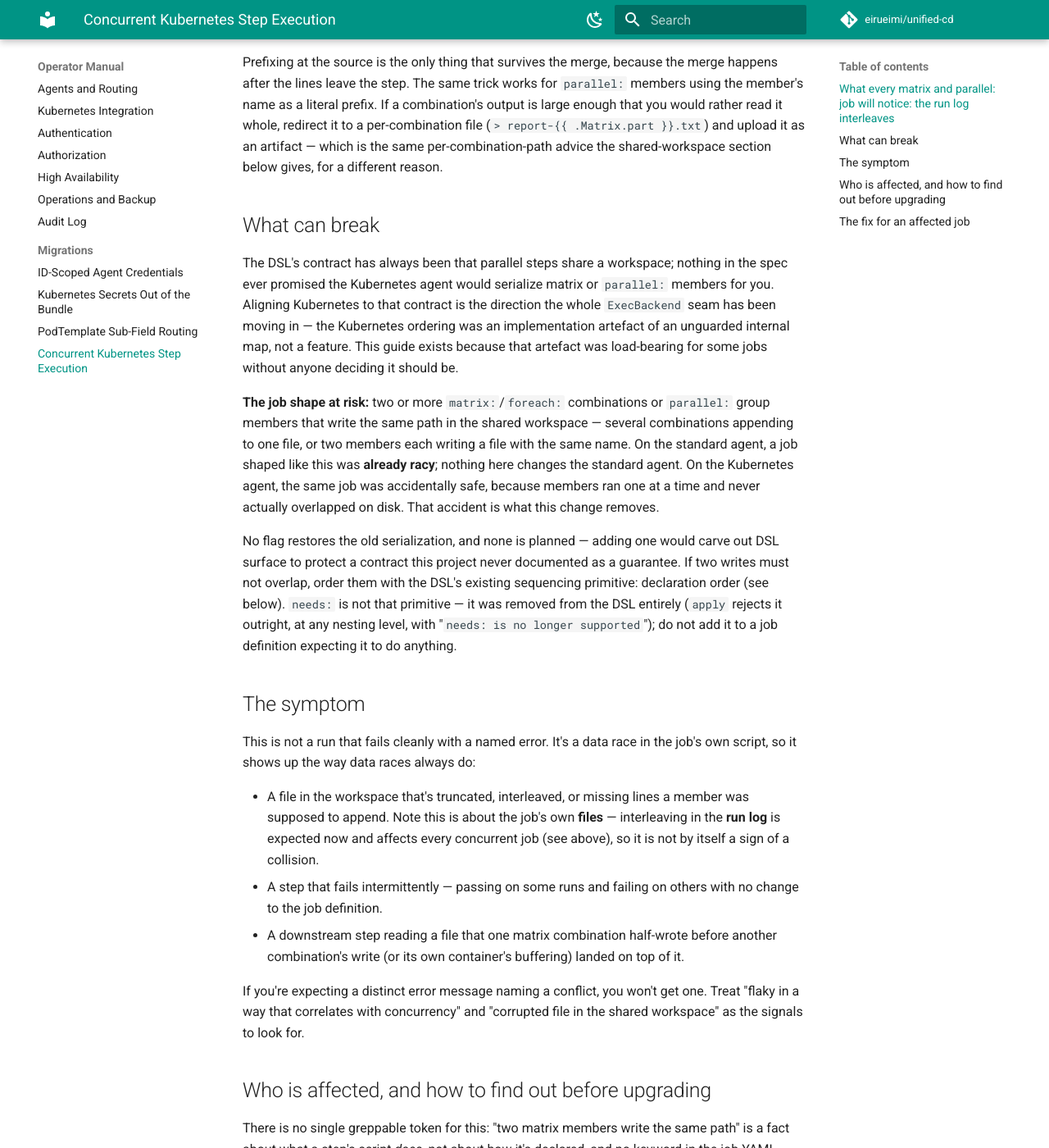
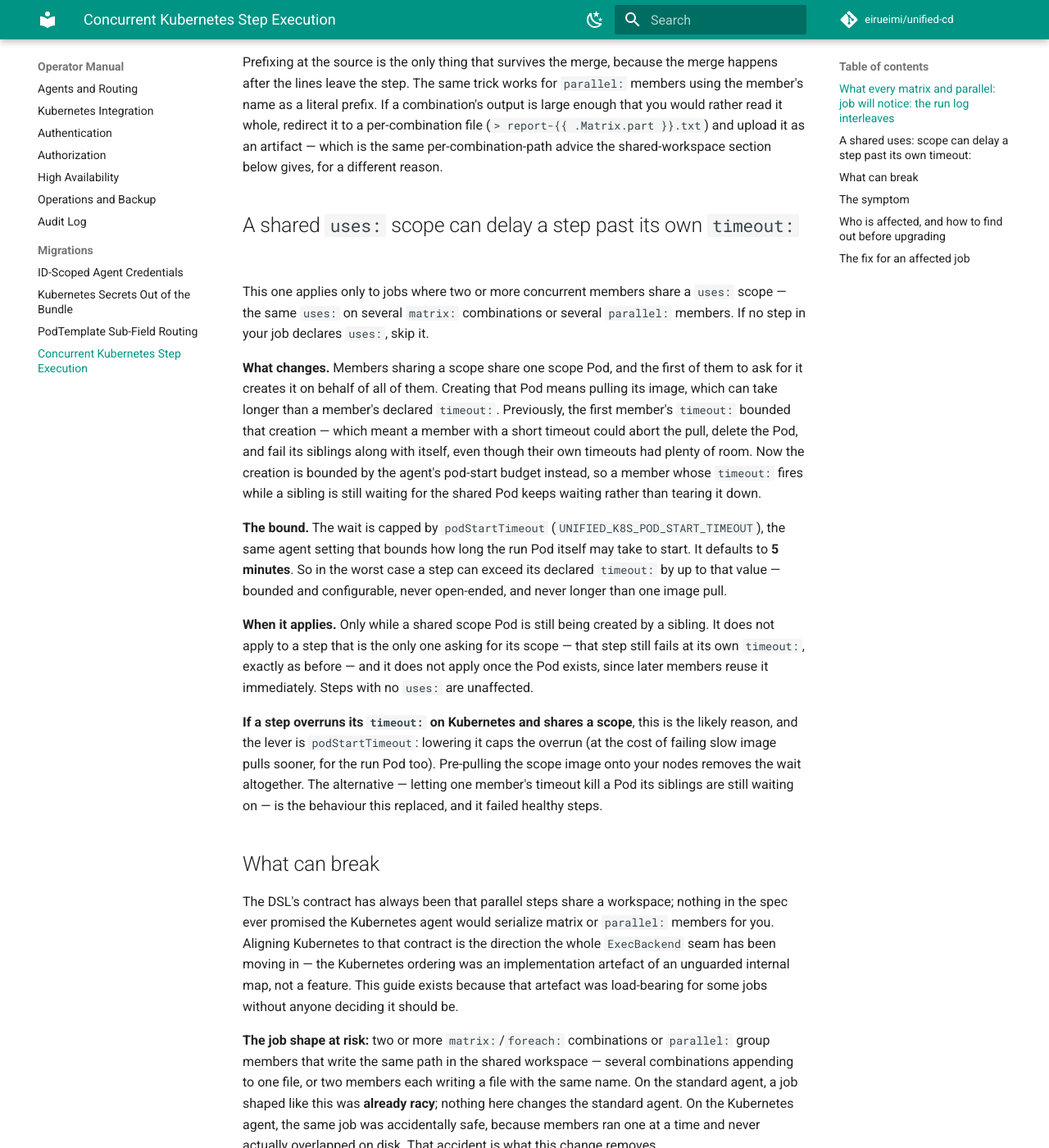
Before and after one commit to eirueimi/unified-cd, an MkDocs documentation site: the page built from docs/operator-manual/migrations/k8s-concurrent-step-execution.md, in a window 1280 px wide and 1400 px high, scrolled down 1837 px. Shown: the whole window at 82% size. Built offline with MkDocs 1.6.1 and Material for MkDocs 9.7.7, drawn with Linux system fonts in a browser that asks for light colours; comment, search, counter and statistics services are not loaded.

Commit message:
docs: the shared-scope timeout overrun, and the residual host/k8s divergence
Round-2 review findings N3 and N5.

N3 — operator manual. A step sharing a `uses:` scope can now exceed its
declared `timeout:` while a sibling is still creating the shared scope Pod.
That was recorded only in a source comment, while a milder change (log
interleaving) got a whole section of the migration guide. Adds a section
stating the bound (podStartTimeout / UNIFIED_K8S_POD_START_TIMEOUT, 5 minutes
by default — bounded and configurable, never open-ended), exactly when it
applies (only while a shared scope Pod is still being created by a sibling;
never for a step that is the sole caller for its scope, never once the Pod
exists, never for a job with no `uses:`), what to do about it, and why the
alternative — one member's timeout killing a Pod its siblings are waiting on —
was worse.

N5 — design spec §7. Fixing the shared-scope timeout defect on Kubernetes left
the two backends differing in the opposite direction from the one this branch
started with: the host still runs scope creation under the first caller's step
context, so that caller's `timeout:` is honoured and a second caller retries
under its own; Kubernetes now bounds creation by a resource-level budget
instead. The observable outcome for the SIBLING is the same on both, which is
why no parity case fails — but none covers it either, since what differs is
which caller's deadline bounds creation and the suite asserts on step
outcomes. Closing it means changing the host backend, which every task on this
branch was forbidden from doing, and choosing which semantics is canonical is
its own decision. Recorded as out of scope so the next person starts from the
fact.

Co-Authored-By: Claude Opus 5 <noreply@anthropic.com>

```diff
--- a/docs/operator-manual/migrations/k8s-concurrent-step-execution.md
+++ b/docs/operator-manual/migrations/k8s-concurrent-step-execution.md
@@ -69,6 +69,42 @@ combination's output is large enough that you would rather read it whole,
 redirect it to a per-combination file (`> report-{{ .Matrix.part }}.txt`)
 and upload it as an artifact — which is the same per-combination-path advice
 the shared-workspace section below gives, for a different reason.
+
+## A shared `uses:` scope can delay a step past its own `timeout:`
+
+This one applies only to jobs where two or more concurrent members share a
+`uses:` scope — the same `uses:` on several `matrix:` combinations or several
+`parallel:` members. If no step in your job declares `uses:`, skip it.
+
+**What changes.** Members sharing a scope share one scope Pod, and the first
+of them to ask for it creates it on behalf of all of them. Creating that Pod
+means pulling its image, which can take longer than a member's declared
+`timeout:`. Previously, the first member's `timeout:` bounded that creation —
+which meant a member with a short timeout could abort the pull, delete the
+Pod, and fail its siblings along with itself, even though their own timeouts
+had plenty of room. Now the creation is bounded by the agent's pod-start
+budget instead, so a member whose `timeout:` fires while a sibling is still
+waiting for the shared Pod keeps waiting rather than tearing it down.
+
+**The bound.** The wait is capped by `podStartTimeout`
+(`UNIFIED_K8S_POD_START_TIMEOUT`), the same agent setting that bounds how long
+the run Pod itself may take to start. It defaults to **5 minutes**. So in the
+worst case a step can exceed its declared `timeout:` by up to that value —
+bounded and configurable, never open-ended, and never longer than one image
+pull.
+
+**When it applies.** Only while a shared scope Pod is still being created by a
+sibling. It does not apply to a step that is the only one asking for its scope
+— that step still fails at its own `timeout:`, exactly as before — and it does
+not apply once the Pod exists, since later members reuse it immediately.
+Steps with no `uses:` are unaffected.
+
+**If a step overruns its `timeout:` on Kubernetes and shares a scope**, this is
+the likely reason, and the lever is `podStartTimeout`: lowering it caps the
+overrun (at the cost of failing slow image pulls sooner, for the run Pod too).
+Pre-pulling the scope image onto your nodes removes the wait altogether. The
+alternative — letting one member's timeout kill a Pod its siblings are still
+waiting on — is the behaviour this replaced, and it failed healthy steps.
 
 ## What can break
 
```
Also changed, not shown: docs/superpowers/specs/2026-08-25-k8s-concurrent-step-execution-design.md (+25 -0 lines).
